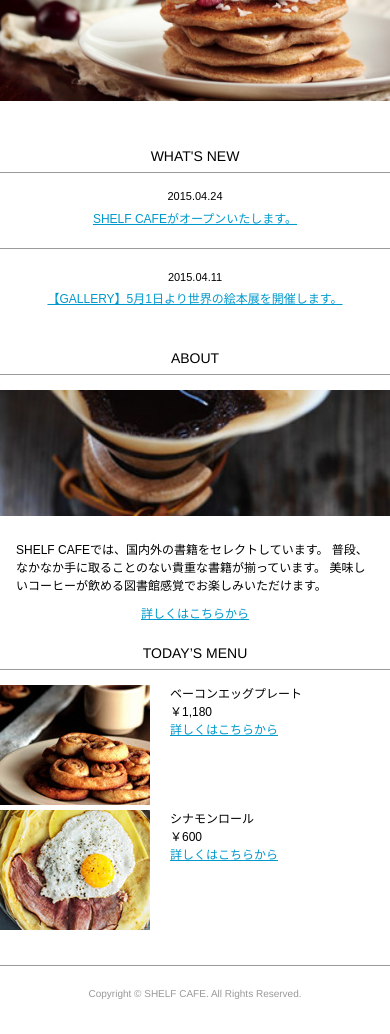
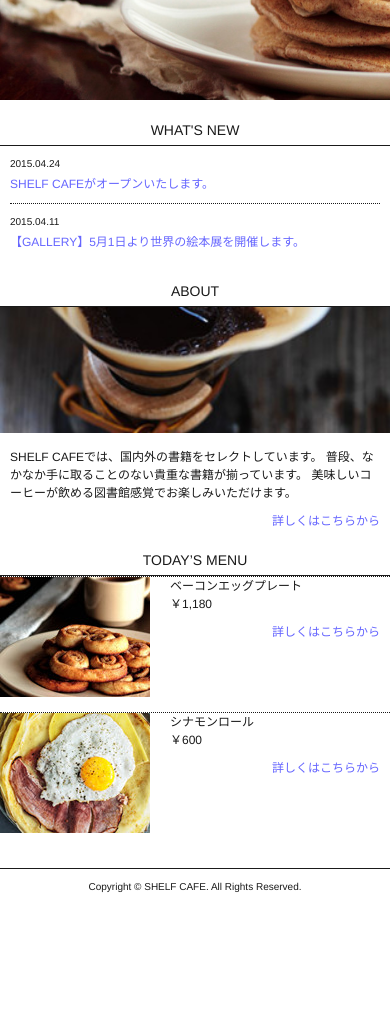
Before and after one commit to MatsubaraHikaru/MatsubaraHikaru.github.io, a plain HTML site: page shelfcafe/index.html in a window 390 px wide. Shown: the part 503-1537 px from the top of the page. After the commit the page ends 1457 px from the top, so only its background shows below. Drawn offline with Linux system fonts and the light colour scheme.

Commit message:
shelfCafe

```diff
--- a/shelfcafe/css/style.css
+++ b/shelfcafe/css/style.css
@@ -1,65 +1,62 @@
-@charset "UTF-8";
+/*css SHELF CAFE*/
 
-/* common ---------------------- */
+/*COMMON----------------------------------*/
 body{
-	font-family:"ヒラギノ角ゴ Pro W3", "Hiragino Kaku Gothic Pro", "メイリオ", Meiryo, Osaka, "ＭＳ Ｐゴシック", "MS PGothic", sans-serif;
-	font-size:12px;
-	line-height:1.5;
+  font-family: "Helvetica","Meiryo","Hiragino Kaku Gothic Pro",sans-serif;
+  font-size: 12px;
+  line-height: 1.5;
+  color: #1a1a1a;
 }
-a:link,a:visited{
-	color:#0099cc;
+.wrapper{
+  width: 950px;
+  margin: 60px auto;
+}
+a:link, a:visited{
+  color: #6666ff;
+  text-decoration: none;
+}
+a:hover, a:active{
+  color: #cc6699;
   text-decoration: underline;
 }
-a:hover,a:active{
-	color:#F60;
-	text-decoration: underline;
-}
-#wrapper{
-	width: 950px;
-	/*margin-top: 50px;
-	margin-left: auto;
-	margin-right: auto;
-	margin-bottom: 50px;*/
-	margin: 50px auto;
-}
 
-@media (max-width: 768px) {
-	#wrapper{
+@media(max-width:768px){
+  .wrapper{
     width: 100%;
-		margin: 50px 0;
   }
 }
 
-/* header ------------------------*/
+/*HEADER----------------------------------*/
 header{
   display: flex;
-	margin-bottom: 50px;
-}
-header h1{
-	margin-right: 40px;
+  margin-bottom: 40px;
 }
 header p{
-	line-height: 1; /*行送りの高さを揃える*/
+  margin: 0 auto 0 20px;
+  line-height: 1;
+}
+header form input{
+  border: solid 1px #CCCCCC;
+  background: url(../img/search.gif) right no-repeat;
+  padding: 2px 5px;
 }
 
-@media (max-width: 768px) {
+@media(max-width:768px){
   header{
     display: block;
-		margin-bottom: 50px;
-	}
-	header h1{
-		width: 211px;
-		margin: 0 auto 20px;
+    text-align: center;
   }
   header p{
-		line-height: 1; /*行送りの高さを揃える*/
-		text-align: center;
+    margin-top: 20px;
+    margin-bottom: 20px;
+  }
+  header form input{
   }
 }
 
-/* nav -------------------------*/
+/*NAV-------------------------------------*/
 nav{
-	margin-bottom: 30px;
+  margin-bottom: 20px;
 }
 nav ul{
   display: flex;
@@ -67,168 +64,189 @@ nav ul{
 }
 nav ul li{
   width: 150px;
+  font-size: 14px;
 }
-nav a:link, nav a:visited{
-	color:#000000;
+nav ul li a:link,
+nav ul li a:visited{
+  color: #1a1a1a;
+  border-bottom: solid 1px #1a1a1a;
+  padding-bottom: 4px;
+  display: block;
+}
+nav ul li a:hover,
+nav ul li a:active{
+  color: #CCCCCC;
+  border-bottom: solid 1px #CCCCCC;
   text-decoration: none;
-	font-size: 14px;
-	font-family: Helvetica, Arial, sans-serif;
-	border-bottom: #999999 1px solid;
-	display: block;/*インライン要素をブロックレベル要素に変える*/
-	padding: 10px 0;
-}
-nav a:hover, nav a:active{
-	color:#CCCCCC;
-	border-bottom: #CCCCCC 1px solid;
 }
 
-@media (max-width: 768px) {
+@media(max-width:768px){
+  nav{
+    margin-bottom: 0;
+  }
   nav ul{
-		display: block;;
-		justify-content: flex-start;
-		border-top: 1px solid #999999;
+    display: block;
+    border-top: solid 1px;
   }
   nav ul li{
     width: 100%;
-		/*border-bottom: 1px solid #000;*/
+    text-align: center;
+  }
+}
+
+/*#mainVisual-----------------------------*/
+#mainVisual{
+  width: 950px;
+  height: 380px;
+  background: url(../img/main.jpg) no-repeat;
+  margin-bottom: 20px;
+}
+#mainVisual h2{
+  font-size: 24px;
+  text-align: right;
+  line-height: 30;
+  margin-right: 20px;
+}
+
+@media(max-width:768px){
+  #mainVisual{
+    width: 100%;
+    max-width: 100%;
+    height: auto;
+    background-size: cover;
+  }
+  #mainVisual h2{
+    font-size: inherit;
+    text-align: center;
+    line-height: 20;
+    margin-right: 20px;
+  }
+}
+
+/*#contents-------------------------------*/
+#contents{
+  display: flex;
+  justify-content: space-between;
+  margin-bottom: 20px;
+}
+#contents .contents{
+  width: 310px;
+}
+#contents h3{
+  font-size: 14px;
+  border-bottom: solid 1px;
+  padding-bottom: 4px;
+  margin-bottom: 10px;
+}
+#contents figure{
+  margin-bottom: 10px;
+}
+#contents .viewMore{
+  text-align: right;
+  margin-top: 10px;
+}
+
+@media(max-width:768px){
+  #contents{
+    display: block;
+    margin-bottom: 20px;
+  }
+  #contents .contents{
+    width: 100%;
+  }
+  #contents h3{
+    text-align: center;
+    margin-top: 20px;
+    margin-bottom: 0;
+  }
+  #contents figure img{
+    width: 100%;
+  }
+}
+
+/*#whatsNew*/
+#whatsNew dl dt{
+  font-size: 10px;
+  margin-bottom: 4px;
+}
+#whatsNew dl dd{
+  padding-bottom: 10px;
+  margin-bottom: 10px;
+  border-bottom: dotted 1px;
+}
+#whatsNew dl dd:last-child{
+  border-bottom: none;
+}
+
+@media(max-width:768px){
+  #whatsNew dl{
+    margin: 0 10px;
+  }
+  #whatsNew dl dt{
+    margin-top: 10px;
+  }
+  #whatsNew dl dd{
+      margin-bottom: 0;
+  }
+}
+
+/*#about*/
+@media(max-width:768px){
+  #about p{
+    margin: 0 10px;
+  }
+}
+
+/*#todaysMenu*/
+#todaysMenu #menuContainer{
+  display: flex;
+  justify-content: space-between;
+}
+
+@media(max-width:768px){
+  #todaysMenu #menuContainer{
+    display: block;
+  }
+  #todaysMenu #baconEgg,
+  #todaysMenu #cinnamonRoll{
+    overflow: hidden;
+    border-top: dotted 1px;
+    text-align: left;
+    padding-right: 10px;
+  }
+  #todaysMenu figure{
+    float: left;
+    margin-right: 20px;
+  }
+}
+
+/*FOOTER----------------------------------*/
+footer{
+  font-size: 10px;
+  text-align: right;
+  border-top: solid 1px;
+  padding-top: 10px;
+}
+
+@media(max-width:768px){
+  footer{
     text-align: center;
   }
 }
 
 
-/* mainVisual -------------------------*/
-#main-visual{
-	margin-bottom: 40px;
-}
 
 
-@media (max-width: 768px) {
-	#main-visual img{
-		width: 100%;
-		max-width: 100%;
-		height: auto;
-	}
-}
-
-/* contents --------------------------*/
-/* common */
-#contents{
-	display: flex;
-	justify-content: space-between;
-	margin-bottom: 30px;
-}
-#whats-new, #about, #todays-menu{
-	width: 310px;
-}
-#contents h2{
-	font-size: 14px;
-	font-family: Helvetica, Arial, sans-serif;
-	border-bottom: 1px #999999 solid;
-	padding-bottom: 5px;
-	margin-bottom: 15px;
-}
-.more-link{
-	text-align: right; /*テキストの右寄せ*/
-	margin-top: 10px;
-}
 
 
-@media (max-width: 768px) {
-	#contents{
-		display: block;
-		justify-content: flex-start;
-	}
-	#whats-new, #about, #todays-menu{
-		width: 100%;
-	}
-	#contents h2{
-		text-align: center;
-	}
-}
 
 
-/* whats new */
-#whats-new dt{
-	font-size: 11px;
-	margin-bottom: 5px;
-}
-#whats-new dd{
-	padding-bottom: 20px;
-	margin-bottom: 20px;
-	border-bottom: 1px solid #999999;
-}
-#whats-new dd:last-child{
-	border-bottom: none;
-}
-
-@media (max-width: 768px) {
-	#whats-new dt{
-		text-align: center;
-	}
-	#whats-new dd{
-		text-align: center;
-	}
-}
-
-/* about */
-#about figure{
-	margin-bottom: 20px;
-}
-
-@media (max-width: 768px) {
-	#about{
-		margin-bottom: 20px;
-	}
-	#about figure img{
-		width: 100%;
-		max-width: 100%;
-		height: auto;
-	}
-	#about p{
-		padding: 0 16px;
-	}
-	.more-link{
-		text-align: center;
-	}
-}
-
-/* todays-menu */
-#menu-container{
-	display: flex;
-	justify-content: space-between;
-}
-#menu01, #menu02{
-	width: 310px;
-}
-
-@media (max-width: 768px) {
-	#menu-container{
-		display: block;
-		justify-content: flex-start;
-	}
-	#menu01, #menu02{
-		width: 100%;
-		overflow: hidden;
-	}
-	#menu-container figure{
-		float: left;
-		margin-right: 20px;
-	}
-}
-
-/* footer --------------------------*/
-footer{
-	border-top: 1px solid #999999;
-	padding-top: 20px;
-	font-size: 10px;
-	font-family: Helvetica, Arial, sans-serif;
-	text-align: right;
-	color: #999999;
-}
 
 
-@media (max-width: 768px) {
-	footer{
-		text-align: center;
-	}
-}
+
+
+
+
+
+
+/**/
--- a/shelfcafe/index.html
+++ b/shelfcafe/index.html
@@ -3,85 +3,83 @@
 <head>
   <meta charset="UTF-8">
   <meta name="viewport" content="width=device-width, initial-scale=1.0">
-  <title>SHELF CAFE</title>
   <link rel="stylesheet" href="css/reset.css">
   <link rel="stylesheet" href="css/style.css">
+  <title>SHELF CAFE</title>
 </head>
 <body>
-	<div id="wrapper">
+
+  <div class="wrapper">
     <header>
-        <h1><img src="img/logo.png" alt="SHELF CAFE"></h1>
+      <h1 id="siteTitle"><img src="img/logo.png" alt="SHELF CAFE"></h1>
       <p>本と音楽が心地良いカフェ。それがSHELF CAFEです。</p>
+      <form action="search.php">
+        <input type="text" name="search" size="20" placeholder="search">
+      </form>
     </header>
+
     <nav>
       <ul>
-            <li><a href="#">HOME</a></li>
-            <li><a href="#">ABOUT</a></li>
-            <li><a href="#">MENU</a></li>
-            <li><a href="#">ACCESS</a></li>
-            <li><a href="#">BLOG</a></li>
-            <li><a href="#">CONTACT</a></li>
+        <li><a href="home">HOME</a></li>
+        <li><a href="about">ABOUT</a></li>
+        <li><a href="menu">MENU</a></li>
+        <li><a href="access">ACCESS</a></li>
+        <li><a href="blog">BLOG</a></li>
+        <li><a href="contact">CONTACT</a></li>
       </ul>
     </nav>
 
-    <figure id="main-visual">
-        <img src="img/main.jpg" alt="welcome to SHELF CAFE">
-    </figure>
-    <!-- /#main-visual -->
+    <section id="mainVisual">
+      <h2>welcome to <img src="img/logo.png" alt="SHELF CAFE"></h2>
+    </section><!-- /#mainVisual -->
 
     <div id="contents">
-	    <section id="whats-new">
-	        <h2>WHAT'S NEW</h2>
+      <section id="whatsNew" class="contents">
+        <h3>WHAT'S NEW</h3>
         <dl>
           <dt>2015.04.24</dt>
           <dd><a href="#">SHELF CAFEがオープンいたします。</a></dd>
           <dt>2015.04.11</dt>
           <dd><a href="#">【GALLERY】5月1日より世界の絵本展を開催します。</a></dd>
         </dl>
-	    </section>
-	    <!-- /#whatsnew -->
-
-	    <section id="about">
-	        <h2>ABOUT</h2>
+      </section><!-- /#whatsNew -->
+      <section id="about" class="contents">
+        <h3>ABOUT</h3>
         <figure>
-	            <img src="img/ph_about.jpg" alt="">
+          <img src="img/ph_about.jpg" alt="about">
         </figure>
         <p>SHELF CAFEでは、国内外の書籍をセレクトしています。
         普段、なかなか手に取ることのない貴重な書籍が揃っています。
         美味しいコーヒーが飲める図書館感覚でお楽しみいただけます。</p>
-	        <p class="more-link"><a href="#">詳しくはこちらから</a></p>
-	    </section>
-	    <!-- /#about -->
-
-	    <section id="todays-menu">
-	        <h2>TODAY’S MENU</h2>
-			<div id="menu-container">
-		        <section id="menu01">
+        <p class="viewMore"><a href="#">詳しくはこちらから</a></p>
+      </section><!-- /#about -->
+      <section id="todaysMenu" class="contents">
+        <h3>TODAY’S MENU</h3>
+        <div id="menuContainer">
+          <section id="baconEgg">
             <figure>
-		                <img src="img/ph_menu01.jpg" alt="">
+              <img src="img/ph_menu01.jpg" alt="baconEgg">
             </figure>
-		            <h3>ベーコンエッグプレート</h3>
+            <h4>ベーコンエッグプレート</h4>
             <p>￥1,180</p>
-		            <p><a href="#">詳しくはこちらから</a></p>
-		        </section>
-		        <!-- /#menu01 -->
-		        <section id="menu02">
+            <p class="viewMore"><a href="#">詳しくはこちらから</a></p>
+          </section><!-- /#baconEgg -->
+          <section id="cinnamonRoll">
             <figure>
-		                <img src="img/ph_menu02.jpg" alt="">
+              <img src="img/ph_menu02.jpg" alt="cinnamonRoll">
             </figure>
-		            <h3>シナモンロール</h3>
+            <h4>シナモンロール</h4>
             <p>￥600</p>
-		            <p><a href="#">詳しくはこちらから</a></p>
-		        </section>
-		        <!-- /#menu02 -->
+            <p class="viewMore"><a href="#">詳しくはこちらから</a></p>
+          </section><!-- /#cinnamonRoll -->
         </div>
-	    </section>
-	    <!-- /#todays-menu -->
-	</div>
+      </section><!-- /#todaysMenu -->
+    </div><!-- /#contents -->
 
     <footer>
-        <p><small>Copyright &copy; SHELF CAFE. All Rights Reserved.</small></p>
+      <small>Copyright &copy; SHELF CAFE. All Rights Reserved.</small>
     </footer>
-	</div>
+  </div><!-- /.wrapper -->
+
 </body>
 </html>
```
Also changed, not shown: shelfcafe/css/reset.css (line endings or trailing spaces). Lines whose indentation alone changed are shown as unchanged.
